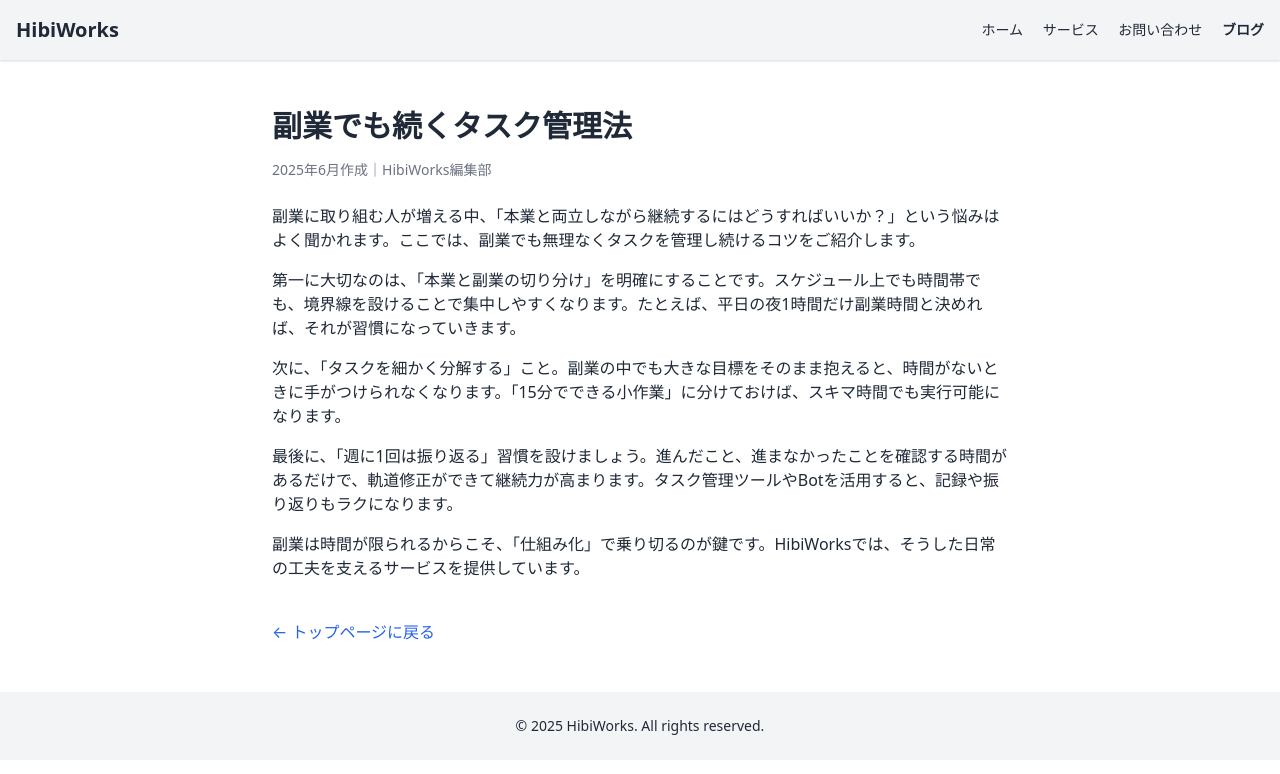
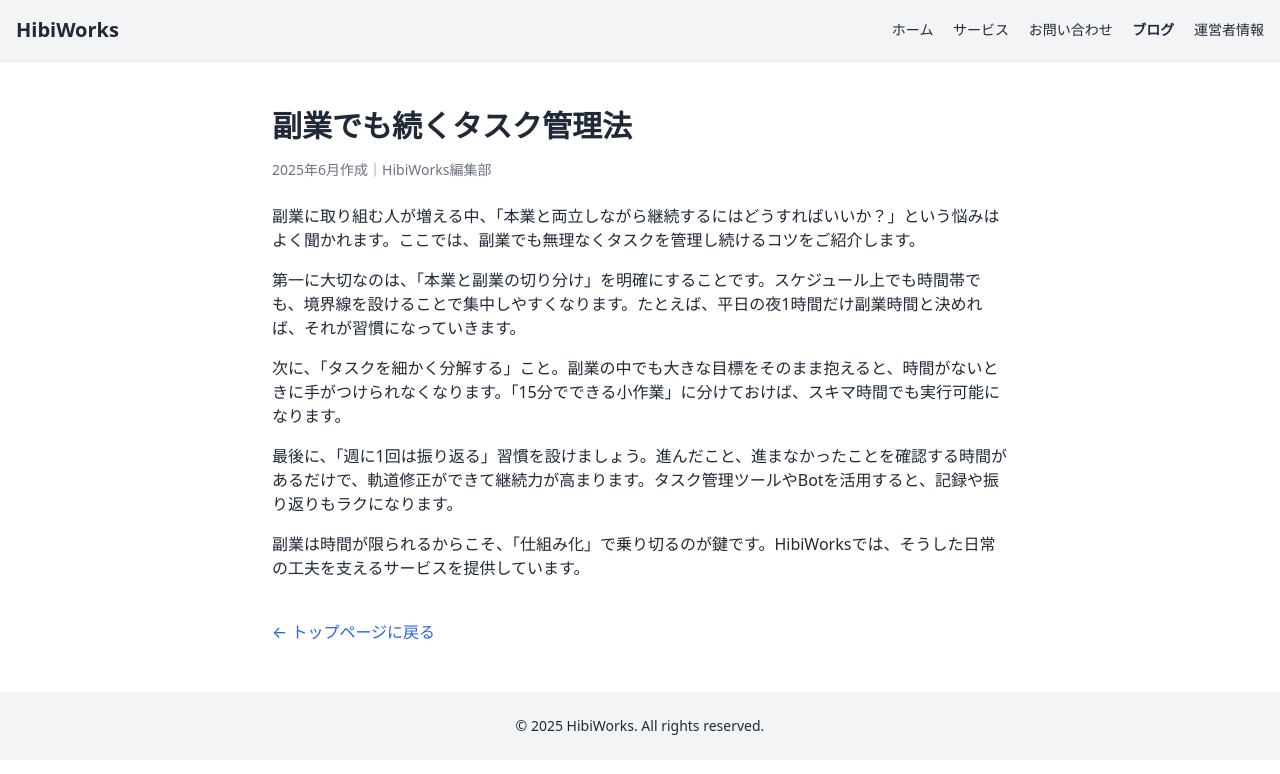
Before and after one commit to Sakurai-hibi/hibiworks-site, a plain HTML site: page blog3.html in a window 1280 px wide. Drawn offline with nearby package versions, Linux system fonts and the light colour scheme.

Commit message:
blog3.html

```diff
--- a/blog3.html
+++ b/blog3.html
@@ -15,6 +15,7 @@
         <a href="services.html" class="hover:underline">サービス</a>
         <a href="contact.html" class="hover:underline">お問い合わせ</a>
         <a href="blog3.html" class="hover:underline font-bold">ブログ</a>
+        <a href="about.html" class="hover:underline">運営者情報</a>
       </nav>
     </div>
   </header>
```
